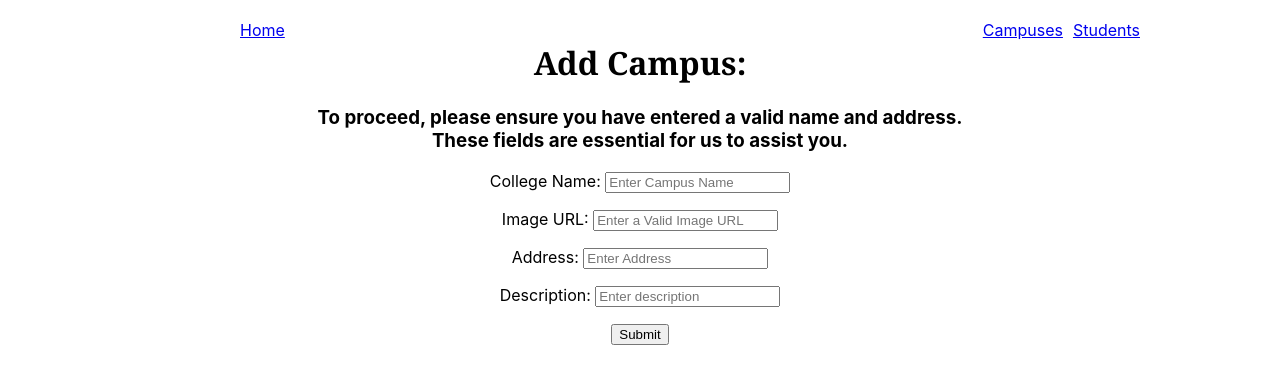
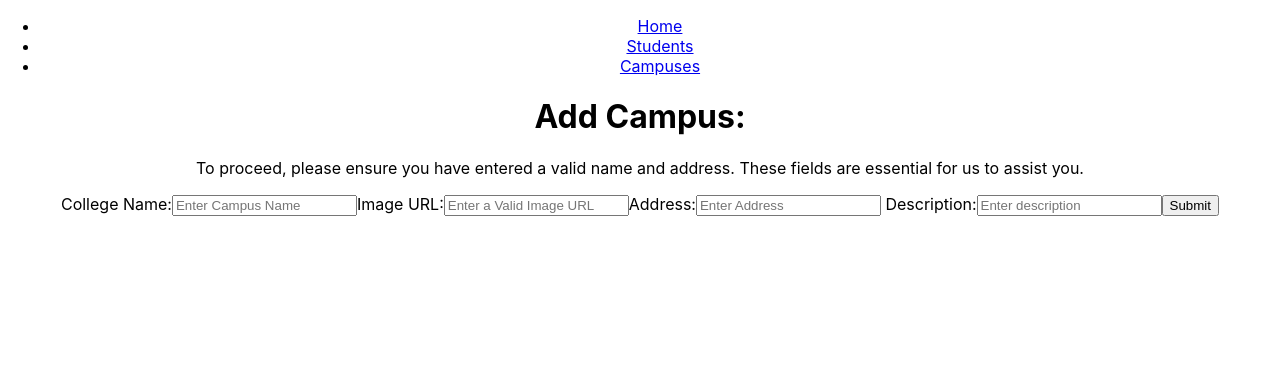
Before and after one commit to ranoushh/crud-frontend, a React (Create React App) app: page /addcampus in a window 1280 px wide. Shown: the top 384 px of the page. Built offline with nearby package versions, Linux system fonts and the light colour scheme; no server answers.

Commit message:
fixing the html structure before applying some styling

```diff
--- a/src/App.js
+++ b/src/App.js
@@ -15,21 +15,18 @@ function App() {
     <Router>
       <div className="App">
         {/* Navigation */}
-
-        <br></br>
-
         <nav>
-          <Link to="/" style={{ marginLeft: "240px", float: "left" }}>
-            Home
-          </Link>{" "}
-          <Link to="/students" style={{ marginRight: "140px", float: "right" }}>
-            Students
-          </Link>{" "}
-          <Link to="/campuses" style={{ marginRight: "10px", float: "right" }}>
-            Campuses
-          </Link>{" "}
-          {/* <Link to="/AddStudents">Add Students</Link> {" "}
-              {/* <Link to="/addcampus">Add Campus</Link> {" "} */}
+          <ul>
+            <li>
+              <Link to="/">Home</Link>
+            </li>
+            <li>
+              <Link to="/students">Students</Link>
+            </li>
+            <li>
+              <Link to="/campuses">Campuses</Link>
+            </li>
+          </ul>
         </nav>
 
         {/* Routes */}
--- a/src/components/AddCampus.jsx
+++ b/src/components/AddCampus.jsx
@@ -31,11 +31,6 @@ function AddCampus() {
     console.log("FETCH ALL Campuses FIRING IN USEEFFECT");
     fetchAllCampuses();
   }, []);
-  // //clear form - didnt work
-  // function clear(){
-  //     let element = document.getElementById("form");
-  //     element.reset()
-  // }
 
   function handleChange(event) {
     setNewCampus({ ...newCampus, [event.target.name]: event.target.value });
@@ -59,7 +54,7 @@ function AddCampus() {
         name: newCampus.campusName,
         address: newCampus.address,
         imageurl:
-          "https://images.unsplash.com/photo-1532649538693-f3a2ec1bf8bd?ixlib=rb-4.0.3&ixid=M3wxMjA3fDB8MHxwaG90by1wYWdlfHx8fGVufDB8fHx8fA%3D%3D&auto=format&fit=crop&w=1170&q=80",
+          "https://images.unsplash.com/photo-1532649538693-f3a2ec1bf8bd?ixlib=rb-4.0.3&ixid=M3wxMjA3fDB8MHxwaG90by1wYWdlfHx8fGVufDB8fHx8fA%3D%3D&auto=format&fit=crop&w=1170&q=80", //default image
         description: newCampus.description,
       };
     }
@@ -70,44 +65,22 @@ function AddCampus() {
 
     setNewCampus({
       campusName: "",
-      imageurl: "",
+      imageurl:
+        "https://images.unsplash.com/photo-1532649538693-f3a2ec1bf8bd?ixlib=rb-4.0.3&ixid=M3wxMjA3fDB8MHxwaG90by1wYWdlfHx8fGVufDB8fHx8fA%3D%3D&auto=format&fit=crop&w=1170&q=80", //default image
       address: "",
       description: "",
     });
   }
-  // function handleSubmit(event) {
-  //     console.log(newCampus);
-
-  //     try {
-  //         axios.post('http://localhost:8080/api/campus/addCampus', {
-  //             name: newCampus.campusName,
-  //             imageurl: newCampus.imageUrl,
-  //             address: newCampus.address,
-  //             description: newCampus.description
-  //         })
-  //         .then(response => {
-  //             console.log(response.data);
-
-  //             //clear form here after data is used
-  //
-  //         });
-  //     } catch (error) {
-  //         console.log(error);
-  //     }
-  // }
 
   return (
     <div>
-      <h1 style={{ fontFamily: "georgia,garamond,serif" }}>Add Campus:</h1>
-
-      <h3>
+      <h1>Add Campus:</h1>
+      <p className="form-note-p">
         To proceed, please ensure you have entered a valid name and address.
-        <br />
         These fields are essential for us to assist you.
-      </h3>
+      </p>
       <form id="form" onSubmit={handleSubmit}>
-        <p></p>
-        College Name:{" "}
+        <label>College Name:</label>
         <input
           type="text"
           id="nameCollege"
@@ -118,8 +91,7 @@ function AddCampus() {
           required
           pattern="[A-Za-z ]+"
         />
-        <p></p>
-        Image URL:{" "}
+        <label>Image URL:</label>
         <input
           type="url"
           id="imageurl"
@@ -128,8 +100,7 @@ function AddCampus() {
           onChange={handleChange}
           placeholder="Enter a Valid Image URL"
         />
-        <p></p>
-        Address:{" "}
+        <label>Address:</label>
         <input
           type="text"
           id="address"
@@ -139,8 +110,7 @@ function AddCampus() {
           placeholder="Enter Address"
           required
         />
-        <p></p>
-        Description:{" "}
+        <label> Description:</label>
         <input
           type="text"
           id="description"
@@ -149,14 +119,8 @@ function AddCampus() {
           onChange={handleChange}
           placeholder="Enter description"
         />
-        <p></p>
         <button id="submit">Submit</button>
       </form>
-
-      <p></p>
-      {/* <Link to= {`/campuses/${newCampus.id}`}> */}
-
-      {/* </Link> */}
     </div>
   );
 }
--- a/src/components/AddStudents.js
+++ b/src/components/AddStudents.js
@@ -84,7 +84,7 @@ function AddStudents() {
         lastname: state.lastname,
         email: state.email,
         imageurl:
-          "https://cdn.pixabay.com/photo/2016/08/08/09/17/avatar-1577909_960_720.png",
+          "https://cdn.pixabay.com/photo/2016/08/08/09/17/avatar-1577909_960_720.png", //default image
         gpa: state.gpa,
         CampusId: state.CampusId,
       };
@@ -101,7 +101,8 @@ function AddStudents() {
       firstname: "",
       lastname: "",
       email: "",
-      imageurl: "",
+      imageurl:
+        "https://cdn.pixabay.com/photo/2016/08/08/09/17/avatar-1577909_960_720.png", //default images
       gpa: 0.0,
       CampusId: null,
     });
@@ -109,19 +110,13 @@ function AddStudents() {
 
   return (
     <div>
-      <h1 style={{ fontFamily: "georgia,garamond,serif" }}>
-        Add a New Student!
-      </h1>
-      <p />
-      <h3>
-        To proceed, please ensure you have entered a valid first name, last
-        name, and email address.
-        <br />
-        These fields are essential for us to assist you.
-      </h3>
+      <h1>Add a New Student!</h1>
+      <p className="form-note-p">
+        To proceed, please ensure you have entered a valid first name, lastname,
+        and email address.These fields are essential for us to assist you.
+      </p>
       <form onSubmit={handleSubmit}>
-        <label>
-          First Name:{" "}
+        <label>First Name: </label>
         <input
           type="text"
           name="firstname"
@@ -130,11 +125,8 @@ function AddStudents() {
           placeholder="Enter First Name"
           required
           pattern="[A-Za-z ]+"
-          ></input>
-        </label>
-        <br />
-        <label>
-          Last Name:{" "}
+        />
+        <label>Last Name: </label>
         <input
           type="text"
           name="lastname"
@@ -143,11 +135,9 @@ function AddStudents() {
           placeholder="Enter Last Name"
           required
           pattern="[A-Za-z ]+"
-          ></input>
-        </label>
-        <br />
-        <label>
-          E-Mail:{" "}
+        />
+
+        <label>E-Mail: </label>
         <input
           type="email"
           name="email"
@@ -155,22 +145,17 @@ function AddStudents() {
           onChange={handleChange}
           placeholder="Enter E-Mail Address"
           required
-          ></input>
-        </label>
-        <br />
-        <label>
-          Image URL:{" "}
+        />
+
+        <label>Image URL: </label>
         <input
           type="url"
           name="imageurl"
           value={state.imageurl}
           onChange={handleChange}
           placeholder="Enter a Valid Image URL"
-          ></input>
-        </label>
-        <br />
-        <label>
-          GPA:{" "}
+        />
+        <label>GPA: </label>
         <input
           type="number"
           name="gpa"
@@ -180,9 +165,7 @@ function AddStudents() {
           value={state.gpa}
           onChange={handleChange}
           placeholder="Enter GPA"
-          ></input>
-        </label>
-        <br />
+        />
         <select onChange={handleSelect}>
           <option value="">Select a campus</option>
           {allCampuses.map((campus) => (
@@ -191,7 +174,6 @@ function AddStudents() {
             </option>
           ))}
         </select>
-        <br />
         <button type="submit" id="submit">
           Submit
         </button>
--- a/src/components/EditCampus.js
+++ b/src/components/EditCampus.js
@@ -4,17 +4,22 @@ import { editCampusThunk } from "../redux/campuses/campuses.action";
 import axios from "axios";
 import { useDispatch, useSelector } from "react-redux";
 import { useNavigate } from "react-router-dom";
-import { editStudentThunk, fetchAllStudentsThunk } from "../redux/students/students.action";
+import {
+  editStudentThunk,
+  fetchAllStudentsThunk,
+} from "../redux/students/students.action";
 
 const EditCampus = () => {
   const [currentCampus, setCurrentCampus] = useState(undefined);
-  const allStudents = useSelector((state) => state.students.allStudents.filter(allStudents => allStudents.CampusId === null));
-  // const filteredStudents = state.allStudents.filter(allStudents => allStudents.CampusId === null);
-  const [ID, setID] = useState(0);
+  const allStudents = useSelector((state) =>
+    state.students.allStudents.filter(
+      (allStudents) => allStudents.CampusId === null
+    )
+  );
+
   let updatedStudent = {};
 
   console.log("filtered?" + allStudents);
-  // const [updatedCampus, setUpdatedCampus] = useState([]);
   const { id } = useParams();
   const dispatch = useDispatch();
   const navigate = useNavigate();
@@ -35,21 +40,13 @@ const EditCampus = () => {
     fetchCampus(); //do we need this ?
   }, [id]);
 
-  // const [formData, setFormData] = useState({
-  //   // name: currentCampus.name,
-  //   // imageurl: currentCampus.imageurl,
-  //   // address: currentCampus.address,
-  //   // description: currentCampus.description,
-  // });
-
   function handleChange(e) {
     setCurrentCampus({
       ...currentCampus,
       [e.target.name]: e.target.value,
     });
     console.log(currentCampus);
-  };
-
+  }
 
   //handleSelect takes studentId(e.target.value) and we want to go through our array and find the student with this id,
   //then we set the campusId field for that student = to the campus we are editing
@@ -62,8 +59,6 @@ const EditCampus = () => {
     };
     console.log(currentCampus);
   }
-
-
 
   function handleSubmit(e) {
     e.preventDefault();
@@ -84,11 +79,6 @@ const EditCampus = () => {
     navigateDelay();
   }
 
-  // function handleEditCampus(id) {
-  //   console.log("editing campus reached");
-  //   dispatch(editCampusThunk(id, updatedCampus));
-  // }
-
   const fetchAllStudents = () => {
     console.log("RUNNING DISPATCH FROM fetchAllStudents");
     return dispatch(fetchAllStudentsThunk());
@@ -104,8 +94,7 @@ const EditCampus = () => {
     <div>
       {currentCampus ? (
         <form onSubmit={handleSubmit}>
-          <label>
-            Name:
+          <label>Name:</label>
           <input
             type="text"
             name="name"
@@ -114,10 +103,7 @@ const EditCampus = () => {
             pattern="[A-Za-z ]+"
             required
           />
-          </label>
-          <br></br>
-          <label>
-            Image URL:
+          <label>Image URL:</label>
           <input
             type="url"
             name="imageurl"
@@ -125,10 +111,8 @@ const EditCampus = () => {
             onChange={handleChange}
             placeholder="Enter a Valid Image URL"
           />
-          </label>
-          <br></br>
-          <label>
-            Address:
+
+          <label>Address:</label>
           <input
             type="text"
             name="address"
@@ -136,21 +120,20 @@ const EditCampus = () => {
             onChange={handleChange}
             required
           />
-          </label>
-          <br></br>
-          <label>
-            Description:
+
+          <label>Description:</label>
           <input
             type="text"
             name="description"
             value={currentCampus.description}
             onChange={handleChange}
           />
-          </label>
-        <br></br>
           <div>
             {/* e.target.value is our selected student's id: we pass it to handleSelect*/}
-        <select id="selectStudent" onChange={(e) => handleSelect(e.target.value)}>
+            <select
+              id="selectStudent"
+              onChange={(e) => handleSelect(e.target.value)}
+            >
               <option value="">Select Student</option>
               {allStudents.map((student) => (
                 <option value={student.id} key={student.id}>
@@ -158,30 +141,12 @@ const EditCampus = () => {
                 </option>
               ))}
             </select>
-
-
-          {/* <select name= "Select Student" id ="selectStudent">
-
-            <option value= "">Select Student</option>
-            {allStudents.map((student) => (
-                <option onSelect={handleSelect(student)}value={student.id} key={student.id}>
-                  {student.firstname + " "+ student.lastname};
-                </option>
-            ))};
-
-
-          </select> */}
-
           </div>
-          <br></br>
           <button type="submit">Submit</button>
-
         </form>
       ) : (
         <div>Loading Campus Data...</div>
       )}
-
-
     </div>
   );
 };
--- a/src/components/editStudent.js
+++ b/src/components/editStudent.js
@@ -12,12 +12,6 @@ const EditStudent = () => {
   const { id } = useParams();
   const dispatch = useDispatch();
   const navigate = useNavigate();
-  //   const [formData, setFormData] = useState({
-  //     firstname: student.firstname,
-  //     lastname: student.lastname,
-  //     email: student.email,
-  //     gpa: student.gpa,
-  //   });
 
   useEffect(() => {
     const fetchStudent = async () => {
@@ -66,15 +60,6 @@ const EditStudent = () => {
     fetchAllCampuses();
   }, []);
 
-  // function handleSelect(event) {
-  //   console.log("THIS IS HANDLE SELECT AND THE EVENT PASSED IN", event);
-  //   setCurrentStudent({
-  //     ...currentStudent,
-  //     CampusId: event.target.value,
-  //   });
-  //   console.log(currentStudent);
-  // }
-
   const handleSelect = (event) => {
     console.log("THIS IS HANDLE SELECT AND THE EVENT PASSED IN", event);
     setCurrentStudent({
@@ -88,16 +73,13 @@ const EditStudent = () => {
 
   return (
     <div>
-      <h3>
-        To proceed, please ensure you have entered a valid first name, last
-        name, and email address.
-        <br />
-        These fields are essential for us to assist you.
-      </h3>
+      <p className="form-note-p">
+        To proceed, please ensure you have entered a valid first name, lastname,
+        and email address.These fields are essential for us to assist you.
+      </p>
       {currentStudent ? (
         <form onSubmit={handleSubmit}>
-          <label>
-            First Name:
+          <label>First Name:</label>
           <input
             type="text"
             name="firstname"
@@ -106,10 +88,8 @@ const EditStudent = () => {
             required
             pattern="[A-Za-z ]+"
           />
-          </label>
-          <br />
-          <label>
-            Last Name:
+
+          <label>Last Name:</label>
           <input
             type="text"
             name="lastname"
@@ -118,10 +98,8 @@ const EditStudent = () => {
             required
             pattern="[A-Za-z ]+"
           />
-          </label>
-          <br />
-          <label>
-            E-Mail:
+
+          <label>E-Mail:</label>
           <input
             type="email"
             name="email"
@@ -129,10 +107,8 @@ const EditStudent = () => {
             onChange={handleChange}
             required
           />
-          </label>
-          <br />
-          <label>
-            Image URL:
+
+          <label>Image URL:</label>
           <input
             type="url"
             name="imageurl"
@@ -140,10 +116,9 @@ const EditStudent = () => {
             onChange={handleChange}
             placeholder="Enter a Valid Image URL"
           />
-          </label>
-          <br />
-          <label>
-            GPA:
+
+          <label>GPA:</label>
+
           <input
             type="number"
             name="gpa"
@@ -153,14 +128,11 @@ const EditStudent = () => {
             max={4}
             step={0.1}
           />
-          </label>
-          <br />
-          {console.log(currentStudent)}
-          {console.log(allCampuses)}
-
+          {/*  It's similar, jsut that what if currentStudent.Campus is null? we will get an error,
+          so we make this solution*/}
           {currentStudent.Campus ? (
             <select onChange={handleSelect}>
-              <option value={currentStudent.Campus.name}>
+              <option value={currentStudent.Campus.id}>
                 {currentStudent.Campus.name}
               </option>
               {allCampuses.map((campus) => (
@@ -179,7 +151,6 @@ const EditStudent = () => {
               ))}
             </select>
           )}
-          <br />
           <button type="submit">Submit</button>
         </form>
       ) : (
```
Also changed, not shown: src/components/CampusView.jsx (+9 -11 lines), src/components/SingleStudent.jsx (+14 -7 lines), src/components/StudentCard.jsx (+5 -19 lines), src/components/campuses.js (+2 -20 lines), src/components/students.js (+4 -50 lines). Lines whose indentation alone changed are shown as unchanged.
